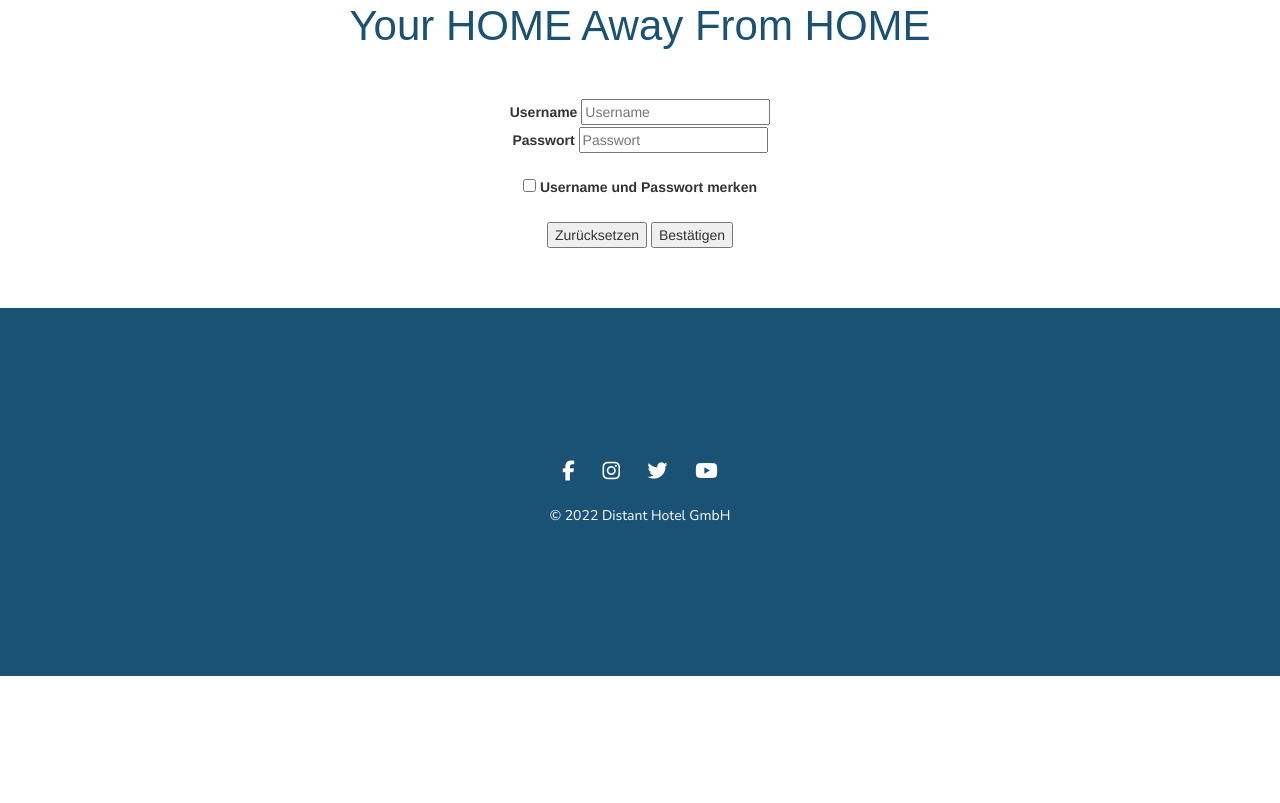
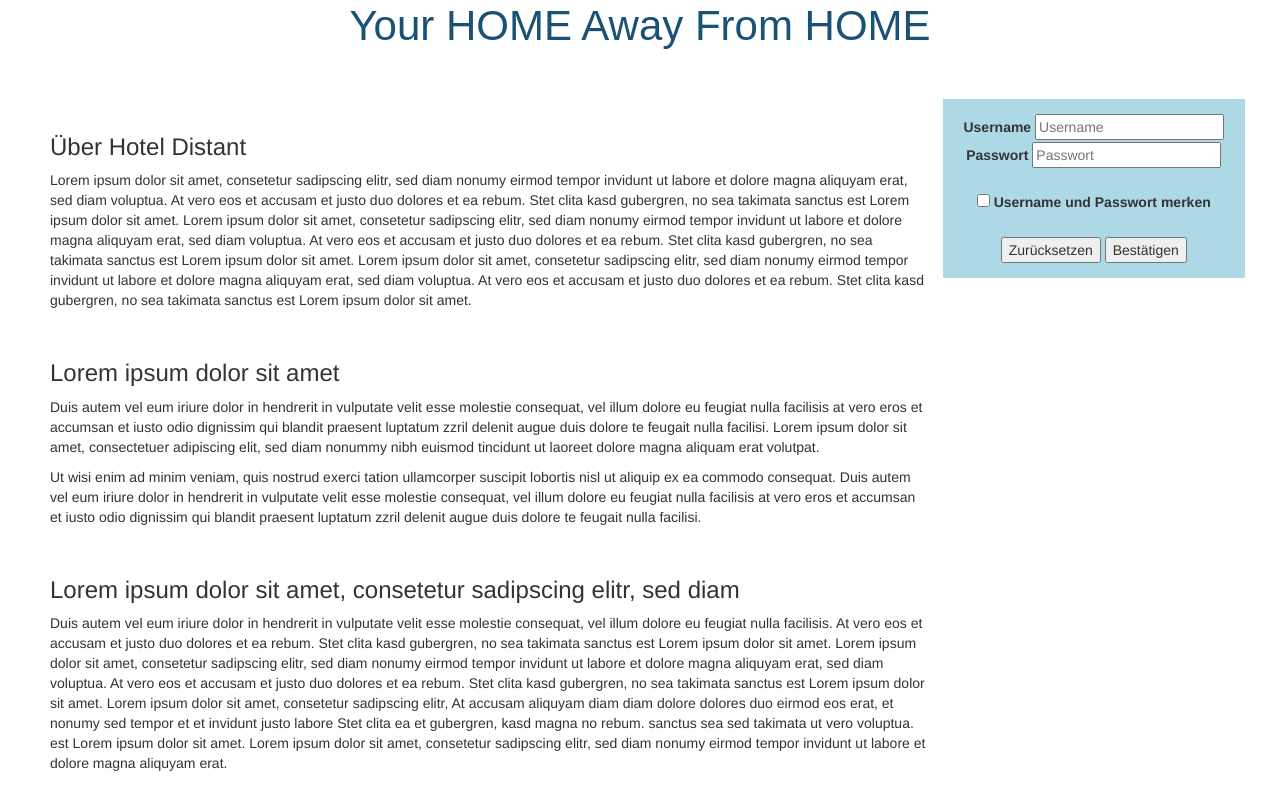
Before and after one commit to distant-hotel/distant-hotel.github.io, a plain HTML site: page index.html in a window 1280 px wide. Shown: the part 817-1620 px from the top of the page. Before the commit the page ends 1493 px from the top, so only its background shows below. Drawn offline with nearby package versions, Linux system fonts and the light colour scheme; a web font is replaced by a local one.

Commit message:
using grid-view for responsive design
* login form on the right side
* imprint: presentation of people next to each other

... by using col-X

```diff
--- a/index.html
+++ b/index.html
@@ -49,6 +49,60 @@
             </section>
         </div>
 
+        <div class="row">
+            <div class="content col-9">
+                <h3>Über Hotel Distant</h3>
+                <p>Lorem ipsum dolor sit amet, consetetur sadipscing elitr, sed diam nonumy eirmod tempor invidunt ut
+                    labore
+                    et dolore magna aliquyam erat, sed diam voluptua. At vero eos et accusam et justo duo dolores et ea
+                    rebum. Stet clita kasd gubergren, no sea takimata sanctus est Lorem ipsum dolor sit amet. Lorem
+                    ipsum
+                    dolor sit amet, consetetur sadipscing elitr, sed diam nonumy eirmod tempor invidunt ut labore et
+                    dolore
+                    magna aliquyam erat, sed diam voluptua. At vero eos et accusam et justo duo dolores et ea rebum.
+                    Stet
+                    clita kasd gubergren, no sea takimata sanctus est Lorem ipsum dolor sit amet. Lorem ipsum dolor sit
+                    amet, consetetur sadipscing elitr, sed diam nonumy eirmod tempor invidunt ut labore et dolore magna
+                    aliquyam erat, sed diam voluptua. At vero eos et accusam et justo duo dolores et ea rebum. Stet
+                    clita
+                    kasd gubergren, no sea takimata sanctus est Lorem ipsum dolor sit amet.</p>
+                <br>
+
+                <h3>Lorem ipsum dolor sit amet</h3>
+                <p>Duis autem vel eum iriure dolor in hendrerit in vulputate velit esse molestie consequat, vel illum
+                    dolore
+                    eu feugiat nulla facilisis at vero eros et accumsan et iusto odio dignissim qui blandit praesent
+                    luptatum zzril delenit augue duis dolore te feugait nulla facilisi. Lorem ipsum dolor sit amet,
+                    consectetuer adipiscing elit, sed diam nonummy nibh euismod tincidunt ut laoreet dolore magna
+                    aliquam
+                    erat volutpat.</p>
+                <p>Ut wisi enim ad minim veniam, quis nostrud exerci tation ullamcorper suscipit lobortis nisl ut
+                    aliquip ex
+                    ea commodo consequat. Duis autem vel eum iriure dolor in hendrerit in vulputate velit esse molestie
+                    consequat, vel illum dolore eu feugiat nulla facilisis at vero eros et accumsan et iusto odio
+                    dignissim
+                    qui blandit praesent luptatum zzril delenit augue duis dolore te feugait nulla facilisi.</p>
+                <br>
+
+                <h3>Lorem ipsum dolor sit amet, consetetur sadipscing elitr, sed diam</h3>
+                <p>Duis autem vel eum iriure dolor in hendrerit in vulputate velit esse molestie consequat, vel illum
+                    dolore
+                    eu feugiat nulla facilisis. At vero eos et accusam et justo duo dolores et ea rebum. Stet clita kasd
+                    gubergren, no sea takimata sanctus est Lorem ipsum dolor sit amet. Lorem ipsum dolor sit amet,
+                    consetetur sadipscing elitr, sed diam nonumy eirmod tempor invidunt ut labore et dolore magna
+                    aliquyam
+                    erat, sed diam voluptua. At vero eos et accusam et justo duo dolores et ea rebum. Stet clita kasd
+                    gubergren, no sea takimata sanctus est Lorem ipsum dolor sit amet. Lorem ipsum dolor sit amet,
+                    consetetur sadipscing elitr, At accusam aliquyam diam diam dolore dolores duo eirmod eos erat, et
+                    nonumy
+                    sed tempor et et invidunt justo labore Stet clita ea et gubergren, kasd magna no rebum. sanctus sea
+                    sed
+                    takimata ut vero voluptua. est Lorem ipsum dolor sit amet. Lorem ipsum dolor sit amet, consetetur
+                    sadipscing elitr, sed diam nonumy eirmod tempor invidunt ut labore et dolore magna aliquyam erat.
+                </p>
+            </div>
+
+            <div class="login col-3">
                 <form action="/action_page.php" method="post" target="_blank">
                     <div>
                         <label for="uname">Username</label>
@@ -67,11 +121,15 @@
                     <button type="reset">Zurücksetzen</button>
                     <button type="submit">Bestätigen</button>
                 </form>
+            </div>
+        </div>
+
+
     </main>
 
     <br><br>
 
-    <footer class="primary-footer">
+    <footer class="primary-footer col-12">
 
         <!--  <div class="col-item-social">
             <a href="https://www.facebook.com" target="_blank">
--- a/pages/res/css/mystyle.css
+++ b/pages/res/css/mystyle.css
@@ -71,12 +71,12 @@
 
 body {
     font-family: "Nunito Sans", sans-serif;
-    margin: 0;
+    margin: 50px;
     text-align: center;
     text-decoration: none;
 }
 
-.faq-content {
+.content {
     text-align: left;
 }
 
@@ -135,7 +135,7 @@ ul {
     margin: 0;
     padding: auto;
     display: inline-block;
-    text-decoration:none;
+    text-decoration: none;
 }
 
 li a {
@@ -185,10 +185,17 @@ h3 {
     padding-bottom: 10em;
     background-color: #1a5276;
     color: #fff;
+}
+
+.login {
+    background-color: lightblue;
+}
+
+.team-member {
+    margin-left: 50px;
+}
 
 
-
-}
 /*
 .col-item-social {
     color: #fff;
@@ -207,10 +214,12 @@ h3 {
 }
  */
 
-div.centered{
+
+div.centered {
     text-align: center;
 }
-div.centered a{
+
+div.centered a {
     padding: 10px 12px;
     border-radius: 3px;
     font-size: 20px;
@@ -218,7 +227,8 @@ div.centered a{
     display: inline-block;
     margin-bottom: 10px;
 }
-div.centered a:hover{
+
+div.centered a:hover {
     opacity: 0.8;
 }
 
```
Also changed, not shown: pages/faq.html (+1 -2 lines), pages/imprint.html (+12 -6 lines), pages/register.html (+1 -0 lines). Lines whose indentation alone changed are shown as unchanged.
